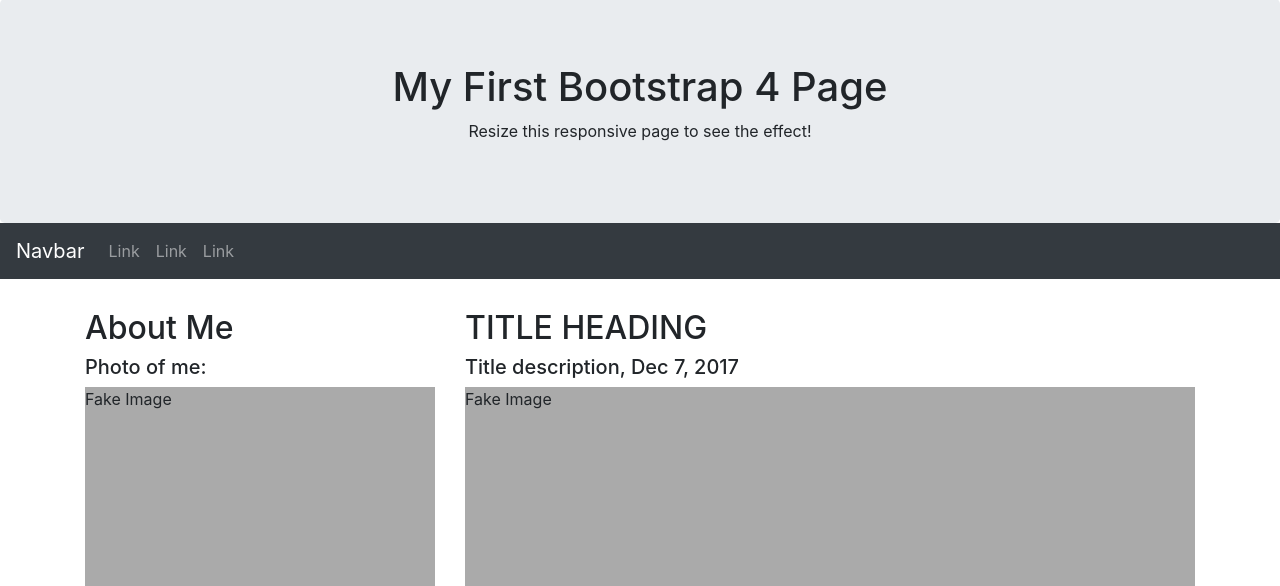
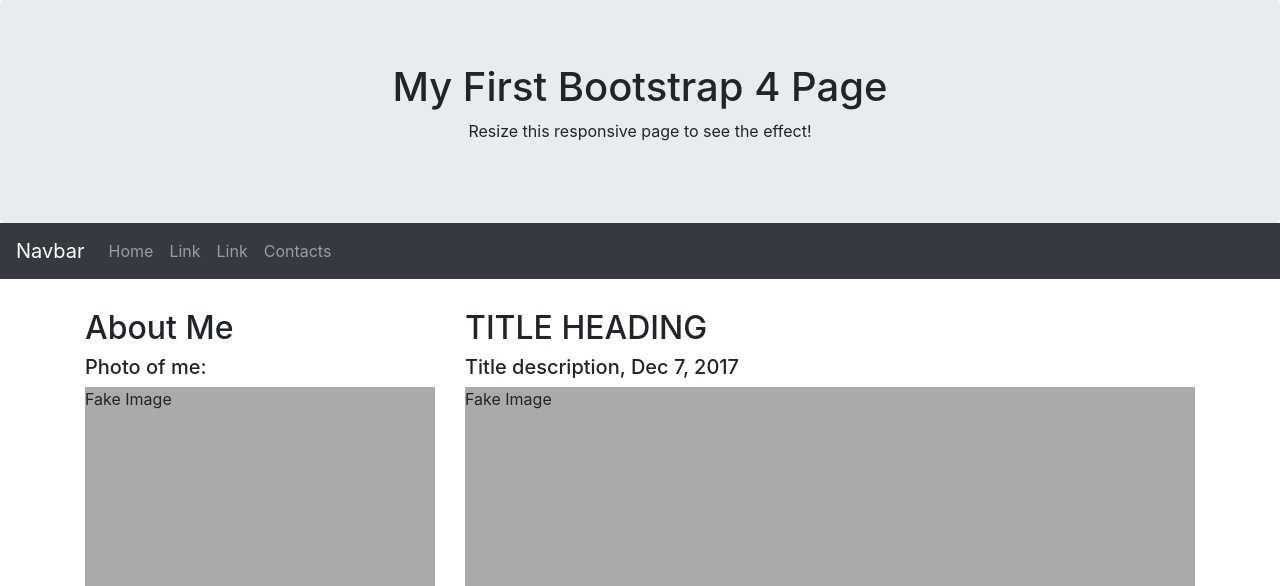
Before and after one commit to Jonolsh/shop, a Django app: page / in a window 1280 px wide. Shown: the part 94-680 px from the top of the page. Run offline with Django 3.2, Linux system fonts and the light colour scheme; some libraries are stand-ins or nearby versions.

Commit message:
href cart  in bootstrap.html

```diff
--- a/shop/templates/shop/bootstrap.html
+++ b/shop/templates/shop/bootstrap.html
@@ -44,7 +44,7 @@
 
         <div class="menu-bar">
             <ul>
-                <li><a href="#"><i class="fa fa-shopping-cart"></i>Cart</a></li>
+                <li><a href="cart/"><i class="fa fa-shopping-cart"></i>Cart</a></li>
                 <li><a href="#"><i class="fa fa-user"></i>Sign up</a></li>
                 <li><a href="#"><i class="fa fa-user-o"></i>Log In</a></li>
             </ul>
@@ -67,13 +67,16 @@
   <div class="collapse navbar-collapse" id="collapsibleNavbar">
     <ul class="navbar-nav">
       <li class="nav-item">
+        <a class="nav-link" href="shop/">Home</a>
+      </li>
+      <li class="nav-item">
         <a class="nav-link" href="#">Link</a>
       </li>
       <li class="nav-item">
         <a class="nav-link" href="#">Link</a>
       </li>
       <li class="nav-item">
-        <a class="nav-link" href="#">Link</a>
+        <a class="nav-link" href="#">Contacts</a>
       </li>
     </ul>
   </div>
```
